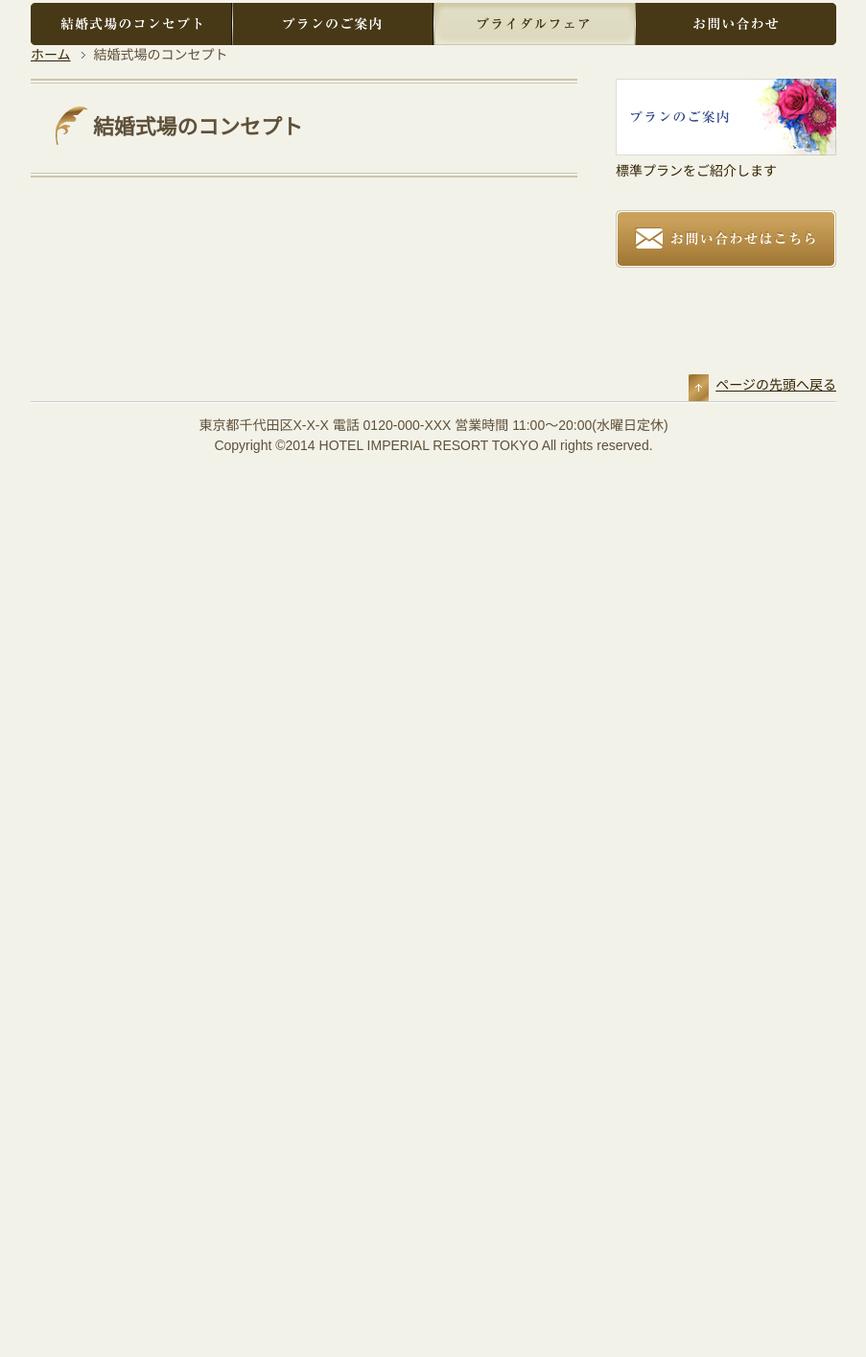
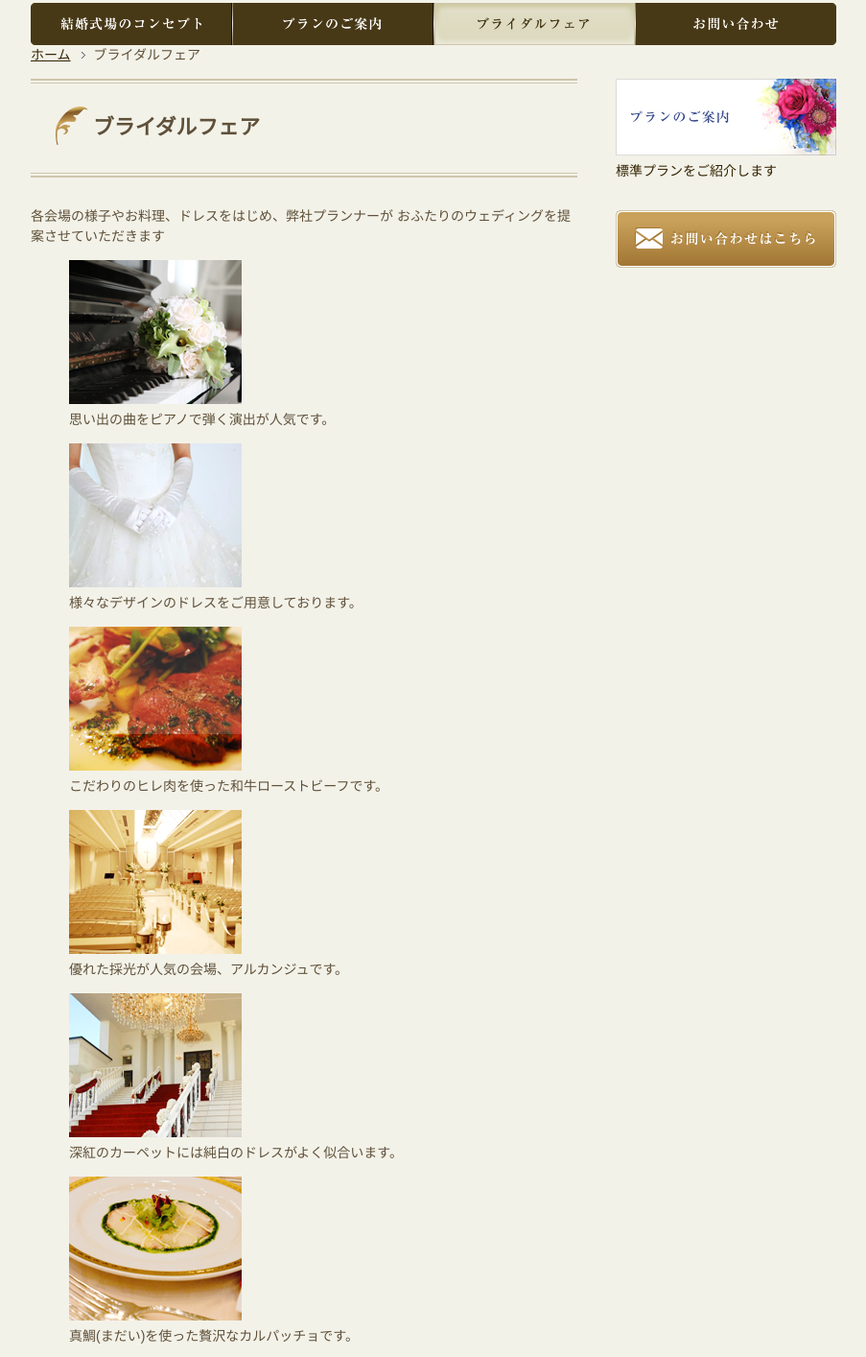
Before and after one commit to itigo-732/start, a plain HTML site: page fair.html in a window 1280 px wide. Shown: the part 100-1514 px from the top of the page at 96% size, without its empty margins (188-1091 px from the left). Before the commit the page ends 800 px from the top, so only its background shows below. Drawn offline with Linux system fonts and the light colour scheme.

Commit message:
Update fair.html

```diff
--- a/fair.html
+++ b/fair.html
@@ -1,13 +1,14 @@
 <!DOCTYPE html>
 <html lang="ja">
+
 <head>
     <meta charset="UTF-8">
     <meta http-equiv="X-UA-Compatible" content="IE=edge">
     <meta name="viewport" content="width=device-width, initial-scale=1.0">
-    <title>結婚式場のコンセプト - HOTEL IMPERIAL RESORT TOKYO</title>
+    <title>ブライダルフェア - HOTEL IMPERIAL RESORT TOKYO</title>
     <link rel="stylesheet" href="css/style.css">
+</head>
 
-</head>
 <body id="fair">
     <header id="top">
         <h1>
@@ -28,13 +29,58 @@
     <div id="breadcrumb">
         <ul>
             <li><a href="index.html">ホーム</a></li>
-            <li>結婚式場のコンセプト</li>
+            <li>ブライダルフェア</li>
         </ul>
     </div>
     <div id="contents">
         <div id="main">
             <article>
-                <h1>結婚式場のコンセプト</h1>
+                <h1>ブライダルフェア</h1>
+                <p>
+                    各会場の様子やお料理、ドレスをはじめ、弊社プランナーが
+                    おふたりのウェディングを提案させていただきます
+                </p>
+                <div class="gallery_box">
+                    <!-- fig>img>figc -->
+                    <figure>
+                        <img src="images/gallery_photo1.jpg" alt="">
+                            <figcaption>
+                                思い出の曲をピアノで弾く演出が人気です。
+                            </figcaption>
+                    </figure>
+                    <figure>
+                        <img src="images/gallery_photo2.jpg" alt="">
+                            <figcaption>
+                                様々なデザインのドレスをご用意しております。
+                            </figcaption>
+                    </figure>
+                    <figure>
+                        <img src="images/gallery_photo3.jpg" alt="">
+                            <figcaption>
+                                こだわりのヒレ肉を使った和牛ローストビーフです。
+                            </figcaption>
+                    </figure>
+                </div>
+                <div class="gallery_box">
+                    <figure>
+                        <img src="images/gallery_photo4.jpg" alt="">
+                            <figcaption>
+                                優れた採光が人気の会場、アルカンジュです。
+                            </figcaption>
+                    </figure>
+                    <figure>
+                        <img src="images/gallery_photo5.jpg" alt="">
+                            <figcaption>
+                                深紅のカーペットには純白のドレスがよく似合います。
+                            </figcaption>
+                    </figure>
+                    <figure>
+                        <img src="images/gallery_photo6.jpg" alt="">
+                            <figcaption>
+                                真鯛(まだい)を使った贅沢なカルパッチョです。
+                            </figcaption>
+                    </figure>
+                </div>
             </article>
         </div>
         <div id="sub">
@@ -63,4 +109,5 @@
         <!-- <p>&reg; &trade; &quot; &gt; &lt; &amp; &nbsp;</p> -->
     </footer>
 </body>
+
 </html>
```
